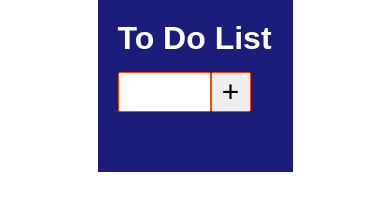
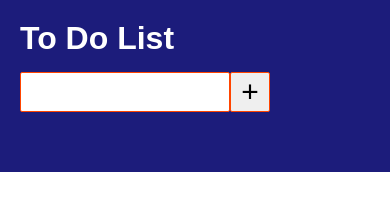
Before and after one commit to oyinwumi/ToDo-List-Js, a plain HTML site: page index.html in a window 390 px wide. Drawn offline with Linux system fonts and the light colour scheme.

Commit message:
responsiveness

```diff
--- a/style.css
+++ b/style.css
@@ -46,3 +46,8 @@ body{
   text-transform: capitalize;
 list-style: upper-roman;
 }
+@media (max-width:500px) {
+    .container{
+        width: 100%;
+    }
+}
```
